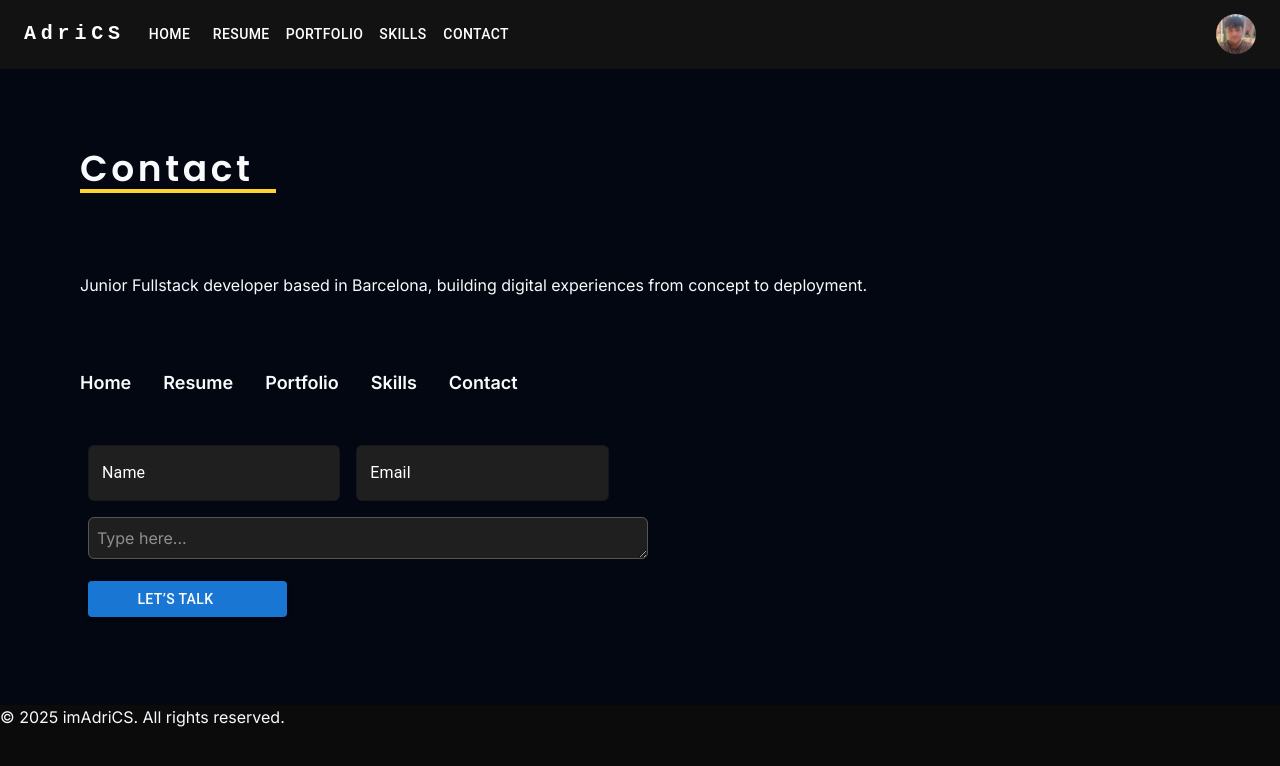
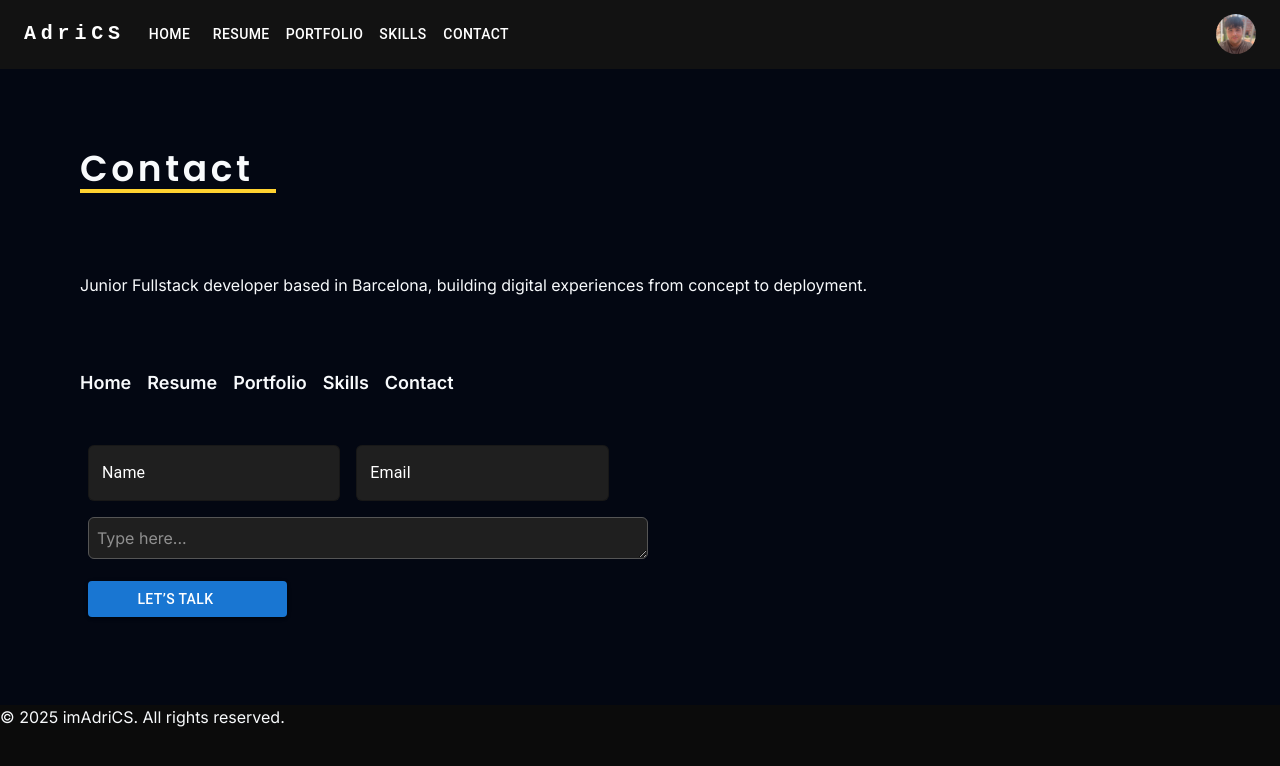
Before and after one commit to Adriics/portfolio, a Next.js app: page /contact in a window 1280 px wide. Shown: the top 766 px of the page. Built offline with nearby package versions, Linux system fonts and the light colour scheme; some icons are missing.

Commit message:
feat: update contact styles

```diff
--- a/src/components/sections/Contact.tsx
+++ b/src/components/sections/Contact.tsx
@@ -58,7 +58,7 @@ export function Contact() {
           </p>
         </div>
 
-        <div className="flex gap-8 text-lg pt-18 font-semibold">
+        <div className="flex gap-4 text-lg pt-18 font-semibold">
           {pages.map((p) => (
             <div key={p.name}>
               <a href={p.href}>{p.name}</a>
```
